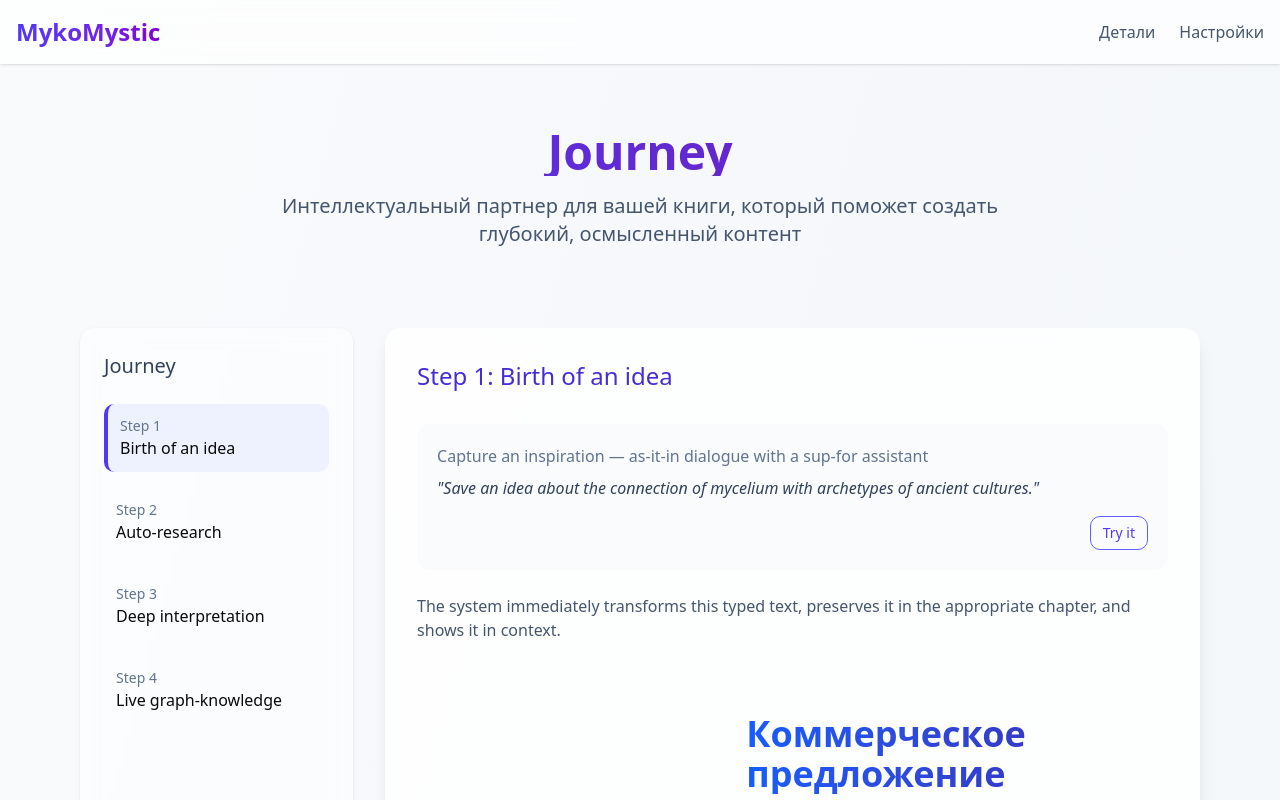
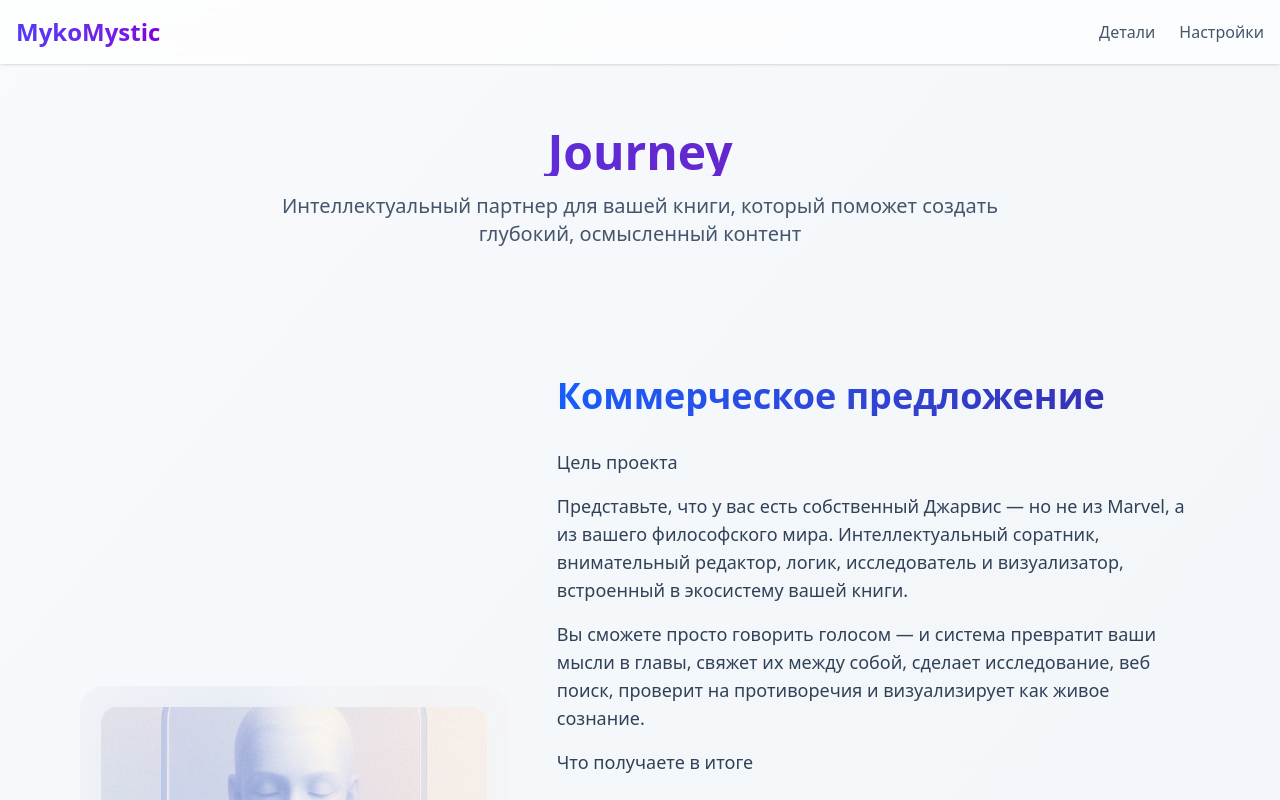
Before and after one commit to Leogelv/mycooffer, a Next.js app: page / in a window 1280 px wide. Shown: the top 800 px of the page. Built offline with nearby package versions, Linux system fonts and the light colour scheme.

Commit message:
fix: исправлены ошибки и упрощен первый блок

```diff
--- a/app/globals.css
+++ b/app/globals.css
@@ -1,5 +1,4 @@
 @import "tailwindcss";
-@import "tw-animate-css";
 
 @custom-variant dark (&:is(.dark *));
 
--- a/components/OfferBlock.tsx
+++ b/components/OfferBlock.tsx
@@ -1,7 +1,6 @@
 import React from 'react';
 import Image from 'next/image';
 import { cn } from '@/lib/utils';
-import { Button } from './Button';
 
 interface OfferBlockProps {
   title: string;
@@ -80,9 +79,6 @@ export function OfferBlock({
         <div className="text-slate-700 space-y-2 text-lg">
           {formatText(description)}
         </div>
-        <div className="pt-4">
-          <Button size="lg">Подробнее</Button>
-        </div>
       </div>
     </div>
   );
--- a/components/OfferPage.tsx
+++ b/components/OfferPage.tsx
@@ -1,9 +1,5 @@
 import React from 'react';
 import { OfferBlock } from './OfferBlock';
-import { Button } from './Button';
-import { PricingBlock } from './PricingBlock';
-import { TechDetailsBlock } from './TechDetailsBlock';
-import { Footer } from './Footer';
 
 export function OfferPage() {
   // Данные из textoffer.md
@@ -56,69 +52,13 @@ export function OfferPage() {
           </p>
         </div>
 
-        {/* Блок с шагами по левой стороне */}
-        <div className="flex flex-col lg:flex-row gap-8 mb-16">
-          {/* Шаги слева */}
-          <div className="w-full lg:w-1/4 bg-white/50 backdrop-blur-sm rounded-xl p-6 shadow-sm">
-            <h3 className="text-xl font-medium text-slate-700 mb-6">Journey</h3>
-
-            <div className="space-y-4">
-              <div className="bg-indigo-50 rounded-lg p-3 border-l-4 border-indigo-600">
-                <div className="text-sm text-slate-500">Step 1</div>
-                <div className="font-medium">Birth of an idea</div>
-              </div>
-
-              <div className="p-3 hover:bg-slate-50 rounded-lg transition-colors">
-                <div className="text-sm text-slate-500">Step 2</div>
-                <div className="font-medium">Auto-research</div>
-              </div>
-
-              <div className="p-3 hover:bg-slate-50 rounded-lg transition-colors">
-                <div className="text-sm text-slate-500">Step 3</div>
-                <div className="font-medium">Deep interpretation</div>
-              </div>
-
-              <div className="p-3 hover:bg-slate-50 rounded-lg transition-colors">
-                <div className="text-sm text-slate-500">Step 4</div>
-                <div className="font-medium">Live graph-knowledge</div>
-              </div>
-            </div>
-          </div>
-
-          {/* Основной контент */}
-          <div className="w-full lg:w-3/4">
-            <div className="bg-white/80 backdrop-blur-sm rounded-2xl shadow-lg p-8">
-              <h2 className="text-2xl font-medium text-indigo-700 mb-8">Step 1: Birth of an idea</h2>
-              <div className="bg-slate-50/70 p-5 rounded-xl mb-6">
-                <p className="text-slate-500 mb-2">Capture an inspiration — as-it-in dialogue with a sup-for assistant</p>
-                <p className="text-slate-700 italic">
-                  "Save an idea about the connection of mycelium with archetypes of ancient cultures."
-                </p>
-                <div className="mt-4 flex justify-end">
-                  <Button variant="outline" size="sm">Try it</Button>
-                </div>
-              </div>
-              <p className="text-slate-600 mb-6">
-                The system immediately transforms this typed text, preserves it in the appropriate chapter, and shows it in context.
-              </p>
-              <OfferBlock
-                title={offerData.title}
-                description={offerData.description}
-                imageSrc={offerData.imageSrc}
-              />
-            </div>
-          </div>
-        </div>
-
-        {/* Блок с ценами */}
-        <PricingBlock />
-
-        {/* Технические детали */}
-        <TechDetailsBlock />
+        {/* Первый блок */}
+        <OfferBlock
+          title={offerData.title}
+          description={offerData.description}
+          imageSrc={offerData.imageSrc}
+        />
       </div>
-
-      {/* Футер */}
-      <Footer />
     </div>
   );
 }
```
